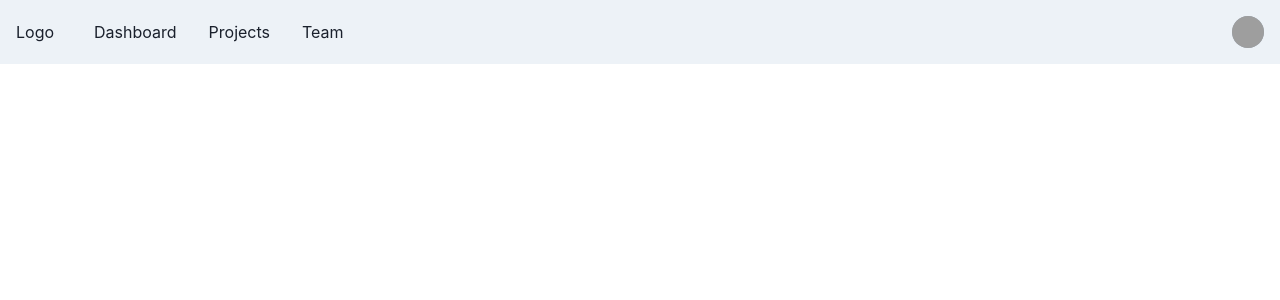
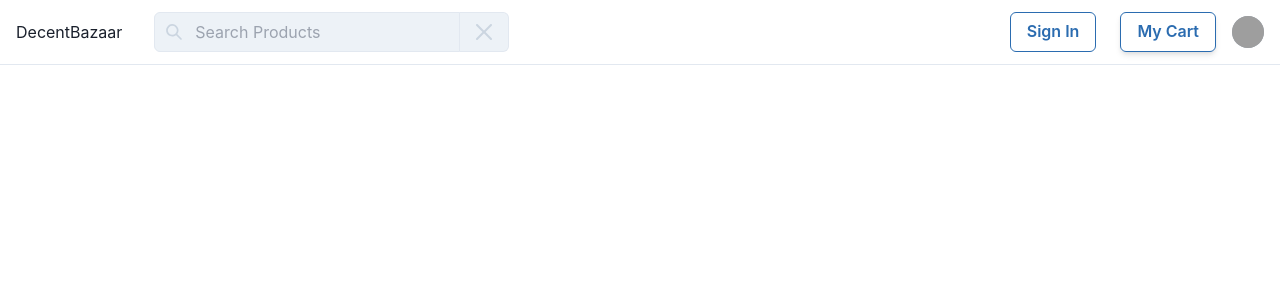
Before and after one commit to UdeshyaDhungana/dbazaar-frontend, a React (Create React App) app: page / in a window 1280 px wide. Shown: the top 300 px of the page. Built offline with nearby package versions, Linux system fonts and the light colour scheme; grey boxes are pictures that could not be loaded.

Commit message:
top navbar prototype completed

```diff
--- a/src/components/commons/atomic/button.jsx
+++ b/src/components/commons/atomic/button.jsx
@@ -4,12 +4,13 @@ import { Button as ChakraButton } from "@chakra-ui/react";
 // TODO: needs to be adjusted for placing icons
 // TODO: loading state
 
-function Button({ children, shadow, filled }) {
+function Button({ children, shadow, filled, className }) {
     return (
         <ChakraButton
             colorScheme={'blue'}
             variant={filled? 'solid' : 'outline'}
             boxShadow={shadow? 'md' : 'inherit'}
+            className={className}
         >
             {children}
         </ChakraButton>
--- a/src/components/searchBar.jsx
+++ b/src/components/searchBar.jsx
@@ -1,11 +1,49 @@
-import React from 'react';
+import { CloseIcon, SearchIcon } from '@chakra-ui/icons';
+import { Input, InputGroup, InputLeftElement, InputRightAddon } from '@chakra-ui/react';
+import React, { useState } from 'react';
+import { useMediaQuery } from '@chakra-ui/react';
 
-function SearchBar({ className }) {
+function SearchBar({ className, hideOnMobile }) {
+    const [searchKeyWord, setSearchKeyWord] = useState('');
+    const [isMobile] = useMediaQuery("(max-width: 768px)");
+
+    const handleChange = ({ target: { value } }) => {
+        setSearchKeyWord(value);
+    }
+
+    const handleKeyPress = ({ key }) => {
+        if (key === 'Enter') {
+            console.log("Enter key pressed. Commencing search")
+            console.log(searchKeyWord)
+        }
+    }
+
+    const clearInput = () => {
+        setSearchKeyWord('');
+    }
+
     return (
-        <div className={className}>
-            Search Bar
-        </div>
-     );
+        <>
+            <InputGroup
+                bg={'gray.100'}
+                display={hideOnMobile && isMobile ? 'none' : 'inherit'}
+                className={'rounded-lg ' + className}>
+                <InputLeftElement
+                    pointerEvents='none'
+                    children={<SearchIcon color='gray.300' />}
+                />
+                <Input
+                    value={searchKeyWord}
+                    onChange={handleChange}
+                    type='text'
+                    onKeyPress={handleKeyPress}
+                    placeholder='Search Products' />
+                <InputRightAddon onClick={clearInput} className='cursor-pointer'>
+                    <CloseIcon color='gray.300' />
+                </InputRightAddon>
+            </InputGroup>
+        </>
+    );
 }
 
 export default SearchBar;
--- a/src/components/topNavBar.jsx
+++ b/src/components/topNavBar.jsx
@@ -3,9 +3,9 @@ import {
   Flex,
   Avatar,
   HStack,
-  Link,
+  // Link,
   IconButton,
-  Button,
+  Button as ChakraButton,
   Menu,
   MenuButton,
   MenuList,
@@ -16,29 +16,35 @@ import {
   Stack,
 } from '@chakra-ui/react';
 import { HamburgerIcon, CloseIcon } from '@chakra-ui/icons';
+import { useMediaQuery } from '@chakra-ui/react';
 
-const Links = ['Dashboard', 'Projects', 'Team'];
+import Button from './commons/atomic/button'
+import SearchBar from './searchBar';
 
-const NavLink = ({ children }) => (
-  <Link
-    px={2}
-    py={1}
-    rounded={'md'}
-    _hover={{
-      textDecoration: 'none',
-      bg: useColorModeValue('gray.200', 'gray.700'),
-    }}
-    href={'#'}>
-    {children}
-  </Link>
-);
+// const Links = ['Dashboard', 'Projects', 'Team'];
+
+// const NavLink = ({ children }) => (
+//   <Link
+//     px={2}
+//     py={1}
+//     rounded={'md'}
+//     _hover={{
+//       textDecoration: 'none',
+//       bg: useColorModeValue('gray.200', 'gray.700'),
+//     }}
+//     href={'#'}>
+//     {children}
+//   </Link>
+// );
 
 export default function TopNavBar() {
   const { isOpen, onOpen, onClose } = useDisclosure();
+  const [isMobile] = useMediaQuery("(max-width: 768px)");
+
 
   return (
     <>
-      <Box bg={useColorModeValue('gray.100', 'gray.900')} px={4}>
+      <Box className='border-b' bg={useColorModeValue('white', 'gray.900')} px={4}>
         <Flex h={16} alignItems={'center'} justifyContent={'space-between'}>
           <IconButton
             size={'md'}
@@ -48,20 +54,29 @@ export default function TopNavBar() {
             onClick={isOpen ? onClose : onOpen}
           />
           <HStack spacing={8} alignItems={'center'}>
-            <Box>Logo</Box>
-            <HStack
+            <Box>DecentBazaar</Box>
+            {/* <HStack
               as={'nav'}
               spacing={4}
               display={{ base: 'none', md: 'flex' }}>
               {Links.map((link) => (
                 <NavLink key={link}>{link}</NavLink>
               ))}
-            </HStack>
+            </HStack> */}
+            <SearchBar hideOnMobile />
           </HStack>
           <Flex alignItems={'center'}>
+            <Box display={isMobile? 'none': 'inherit'} className='flex'>
+            <Button className={'mx-2'}>
+              Sign In
+            </Button>
+            <Button shadow className={'mx-4'}>
+              My Cart
+            </Button>
+            </Box>
             <Menu>
               <MenuButton
-                as={Button}
+                as={ChakraButton}
                 rounded={'full'}
                 variant={'link'}
                 cursor={'pointer'}
@@ -74,10 +89,9 @@ export default function TopNavBar() {
                 />
               </MenuButton>
               <MenuList>
-                <MenuItem>Link 1</MenuItem>
-                <MenuItem>Link 2</MenuItem>
+                <MenuItem>Profile</MenuItem>
                 <MenuDivider />
-                <MenuItem>Link 3</MenuItem>
+                <MenuItem>Logout</MenuItem>
               </MenuList>
             </Menu>
           </Flex>
@@ -85,10 +99,14 @@ export default function TopNavBar() {
 
         {isOpen ? (
           <Box pb={4} display={{ md: 'none' }}>
+            <SearchBar className={'mb-4'} />
             <Stack as={'nav'} spacing={4}>
-              {Links.map((link) => (
-                <NavLink key={link}>{link}</NavLink>
-              ))}
+              <Button>
+                Sign In
+              </Button>
+              <Button shadow>
+                My Cart
+              </Button>
             </Stack>
           </Box>
         ) : null}
```
